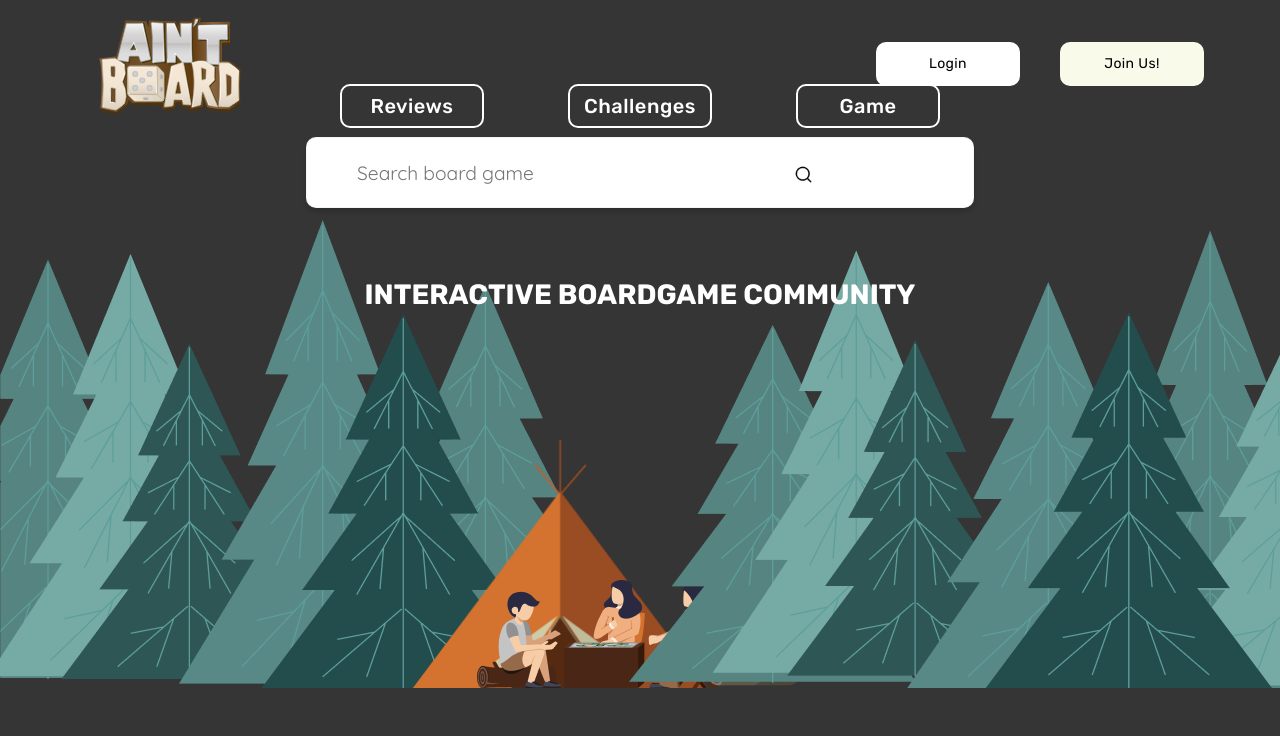
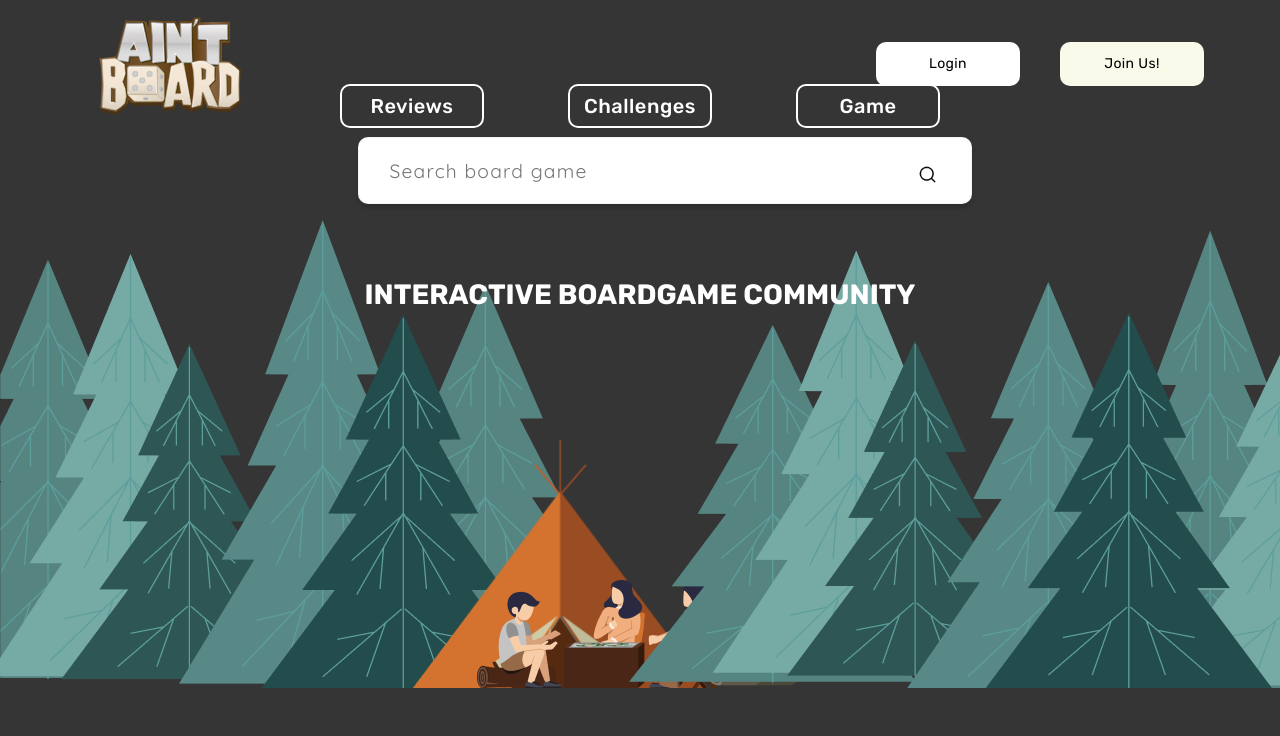
Before and after one commit to idiglove/oku-no-kumo-fe, a Next.js app in the folder project_app/: page / in a window 1280 px wide. Shown: the top 736 px of the page. Built offline with nearby package versions, Linux system fonts and the light colour scheme; a web font is replaced by a local one.

Commit message:
fixed search bar

```diff
--- a/project_app/components/ToolBar.js
+++ b/project_app/components/ToolBar.js
@@ -1,15 +1,13 @@
-import Image from "next/image";
-import { StyledContainer, StyledWrapper } from "./styled";
+import Image from 'next/image';
+import { StyledContainer, StyledWrapper } from './styled';
 
 function ToolBar(props) {
   return (
     <StyledContainer>
-      <div>
-        <input type="text" placeholder="Search board game" />
-        <StyledWrapper>
-          <Image src="/search.png" fill="absolute" alt="image" />
-        </StyledWrapper>
-      </div>
+      <input type="text" placeholder="Search board game" />
+      <StyledWrapper>
+        <Image src="/search.png" fill="absolute" alt="image" />
+      </StyledWrapper>
     </StyledContainer>
   );
 }
--- a/project_app/components/styled.tsx
+++ b/project_app/components/styled.tsx
@@ -147,16 +147,15 @@ ul link{
 `
 
 export const StyledContainer = styled.div`
+padding-left:28%;
 
 input {
-  position:absolute;
- margin: 0px auto;
- padding-left:50px;
-  left: 0px;
-  right: 0px;
-  display: flex;
+position:absolute;
+box-sizing:border-box;
+padding-left:30px;
+display: flex;
   justify-content: space-between;
-    width: 614px;
+  width: 614px;
  height: 67px;
  top: 137px;
 color: black;
@@ -164,7 +163,9 @@ background: #ffffff;
  border: 1px solid rgba(71, 50, 50, 0.05);
  box-shadow: 0px 4px 4px rgba(0, 0, 0, 0.15);
 border-radius: 10px;
+letter-spacing: 0.065em;
 font-size: 1.2rem;
+align-items: center;
  font-family: "Quicksand", sans-serif;
   }
 `;
@@ -172,8 +173,8 @@ font-size: 1.2rem;
 
 
 export const StyledWrapper = styled.section`
-  position:absolute;
- left: 62%;
+position:absolute;
+margin-left:560px;
   top: 165px;
   width: 18.99px;
   height: 18.73px;
```
